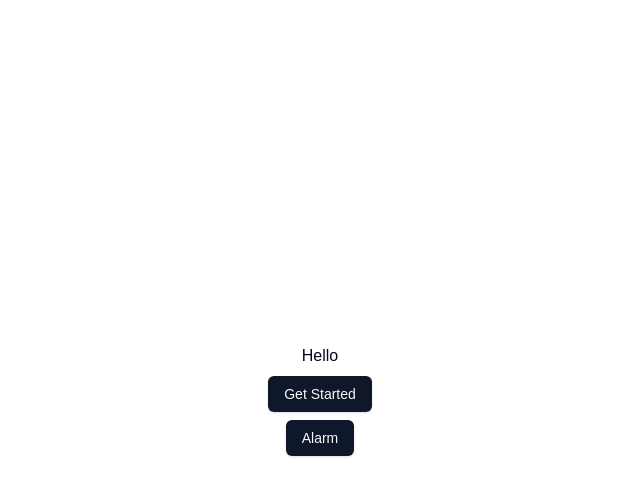
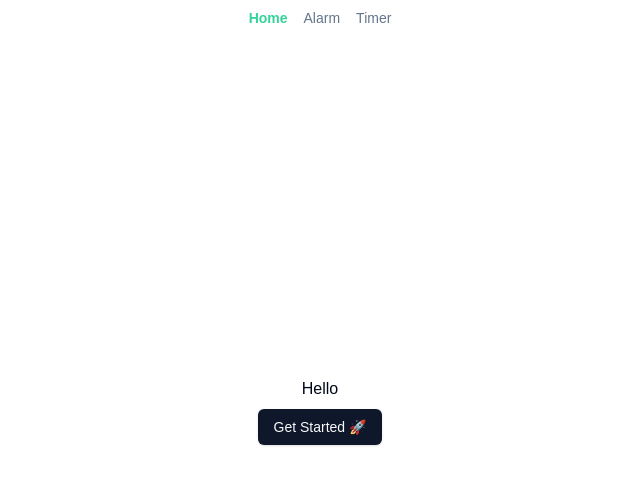
Before and after one commit to digitag62/next-auth-v5, a Next.js app: page / in a window 1280 px wide. Shown: the top 496 px of the page, without its empty margins (320-960 px from the left). Built offline with nearby package versions, Linux system fonts and the light colour scheme.

Commit message:
update: add a navigation and notification

```diff
--- a/app/globals.css
+++ b/app/globals.css
@@ -2,8 +2,15 @@
 @tailwind components;
 @tailwind utilities;
 
+/* For webkit browsers (Chrome, Safari) */
+::-webkit-scrollbar {
+  display: none;  /* Hides the scrollbar */
+}
+
 body {
   font-family: Arial, Helvetica, sans-serif;
+  scrollbar-width: none;
+  -ms-overflow-style: none;  /* Hides the scrollbar in IE and Edge */
 }
 
 @layer utilities {
--- a/app/layout.tsx
+++ b/app/layout.tsx
@@ -2,6 +2,7 @@ import type { Metadata } from "next";
 import localFont from "next/font/local";
 import "./globals.css";
 import { Toaster } from "@/components/ui/toaster";
+import { HeaderComponent } from "@/components/header";
 
 const geistSans = localFont({
   src: "./fonts/GeistVF.woff",
@@ -15,7 +16,7 @@ const geistMono = localFont({
 });
 
 export const metadata: Metadata = {
-  title: "Create Next App",
+  title: "Utils - by Rgdmprmd",
   description: "Generated by create next app",
 };
 
@@ -29,6 +30,7 @@ export default function RootLayout({
       <body
         className={`${geistSans.variable} ${geistMono.variable} antialiased`}
       >
+        <HeaderComponent />
         {children}
         <Toaster />
       </body>
--- a/app/page.tsx
+++ b/app/page.tsx
@@ -4,14 +4,11 @@ import Link from "next/link";
 
 export default function Home() {
   return (
-    <div className="min-h-screen flex flex-col items-center justify-center">
+    <div className="min-h-[calc(100vh-50px)] flex flex-col items-center justify-center">
       <main className="flex flex-col gap-2 items-center">
         <h2>Hello</h2>
-        <Link href="/dashboard" className={cn(buttonVariants())}>
-          Get Started
-        </Link>
-        <Link href="/alarm" className={cn(buttonVariants())}>
-          Alarm
+        <Link href="/timer" className={cn(buttonVariants())}>
+          Get Started 🚀
         </Link>
       </main>
     </div>
--- a/app/sign-up/page.tsx
+++ b/app/timer/page.tsx
@@ -1,15 +1,13 @@
-import React from "react";
-import { FormSignup } from "@/components/form-signup";
+"use client";
 
-const SignUp = () => {
+import { TimerClock } from "@/components/timer-clock";
+
+const AlarmPage = () => {
   return (
-    <div className="min-h-screen flex flex-col items-center justify-center">
-      <main className="flex flex-col gap-2 items-center">
-        <h2>Sign up</h2>
-        <FormSignup />
-      </main>
+    <div className="min-h-[calc(100vh-50px)] flex flex-col items-center justify-center gap-4 py-6">
+      <TimerClock />
     </div>
   );
 };
 
-export default SignUp;
+export default AlarmPage;
--- a/components/alarm-clock.tsx
+++ b/components/alarm-clock.tsx
@@ -1,6 +1,6 @@
 "use client";
 
-import React, { useEffect, useRef, useState } from "react";
+import React, { useEffect, useState } from "react";
 import { zodResolver } from "@hookform/resolvers/zod";
 import { useForm } from "react-hook-form";
 import { z } from "zod";
@@ -37,10 +37,6 @@ export type AlarmsType = {
 
 export const AlarmClock = () => {
   const [alarms, setAlarms] = useState<AlarmsType[]>([]);
-  const [alarmActive, setAlarmActive] = useState<Date | null>(null);
-  const [status, setStatus] = useState<string>("");
-
-  const timerRef = useRef<NodeJS.Timeout | null>(null);
   const [duar] = useSound("/sound/shocked-sound-effect.mp3", { volume: 0.5 });
   const [alarmsRetro, { stop }] = useSound("/sound/alarms-morning.wav", {
     volume: 0.5,
@@ -160,6 +156,7 @@ export const AlarmClock = () => {
       if (alarm.time + ":00" === formattedTime && !alarm.run) {
         alarmsRetro();
         handleCheck(true, idx);
+        showNotification(alarm.time); // Show notification when the alarm time matches
         console.log(`Alarm triggered at ${alarm.time}!`);
         return { ...alarm, run: true };
       }
@@ -167,13 +164,36 @@ export const AlarmClock = () => {
     });
   };
 
+  // Request permission to send notifications
+  const requestNotificationPermission = () => {
+    if (Notification.permission !== "granted") {
+      Notification.requestPermission();
+    }
+  };
+
+  // Show notification
+  const showNotification = (alarmTime: string) => {
+    if (Notification.permission === "granted") {
+      new Notification(`Alarm: ${alarmTime}`, {
+        body: "Your alarm time has arrived!",
+        icon: "/path-to-your-icon.png", // Optional icon for notification
+      });
+    }
+  };
+
   useEffect(() => {
-    const interval = setInterval(checkAlarms, 1000); // check every minute
-    return () => clearInterval(interval); // cleanup on component unmount
+    // Ensure the code only runs on the client side
+    if (typeof window !== "undefined") {
+      // Request notification permission
+      requestNotificationPermission();
+
+      const interval = setInterval(checkAlarms, 1000); // check every minute
+      return () => clearInterval(interval); // cleanup on component unmount
+    }
   }, [alarms]);
 
   return (
-    <div className="flex flex-col gap-2 items-center justify-center rounded-2xl p-8  border">
+    <div className="flex flex-col gap-2 items-center justify-center rounded-2xl p-8 border">
       <div className="text-2xl font-bold tracking-tight">Alarm Timer</div>
       <p className="text-sm text-gray-500 dark:text-gray-400 mb-4 text-center">
         Display countdown timeer in minutes, and seconds.
--- a/components/digital-clock.tsx
+++ b/components/digital-clock.tsx
@@ -1,11 +1,10 @@
 "use client";
 
 import React, { useEffect, useMemo, useState } from "react";
-import { Button } from "@/components/ui/button";
 
 export const DigitalClock = () => {
   const [mounted, setMounted] = useState(false);
-  const [is24Hour, setIs24Hour] = useState(false);
+  const [is24Hour, setIs24Hour] = useState(true);
   const [time, setTime] = useState(new Date());
 
   useEffect(() => {
@@ -23,6 +22,7 @@ export const DigitalClock = () => {
       : (time.getHours() % 12 || 12).toString().padStart(2, "0");
     const minutes = time.getMinutes().toString().padStart(2, "0");
     const seconds = time.getSeconds().toString().padStart(2, "0");
+    document.title = `${hours}:${minutes}:${seconds} - Alarm`;
     return `${hours}:${minutes}:${seconds}`;
   }, [time, is24Hour, mounted]);
 
@@ -33,9 +33,9 @@ export const DigitalClock = () => {
         Display current time in hours, minutes, and seconds.
       </div>
       <div className="text-6xl font-bold tracking-tight">{formattedTime}</div>
-      <Button onClick={() => setIs24Hour((curr) => !curr)} variant="link">
+      {/* <Button onClick={() => setIs24Hour((curr) => !curr)} variant="link">
         {is24Hour ? 24 : 12} Hours Format
-      </Button>
+      </Button> */}
     </div>
   );
 };
--- /dev/null
+++ b/components/header.tsx
@@ -0,0 +1,33 @@
+"use client";
+
+import { cn } from "@/lib/utils";
+import Link from "next/link";
+import { usePathname } from "next/navigation";
+
+export const paths = [
+  { path: "/", title: "Home" },
+  { path: "/alarm", title: "Alarm" },
+  { path: "/timer", title: "Timer" },
+];
+
+export const HeaderComponent = () => {
+  const pathname = usePathname();
+
+  return (
+    <div className="flex justify-center items-center py-2 gap-4 z-10 w-full h-full">
+      {paths.map((p) => (
+        <Link
+          href={p.path}
+          className={cn(
+            pathname == p.path
+              ? "text-emerald-400 font-semibold"
+              : "text-muted-foreground",
+            "text-sm hover:text-emerald-600"
+          )}
+        >
+          {p.title}
+        </Link>
+      ))}
+    </div>
+  );
+};
--- a/tailwind.config.ts
+++ b/tailwind.config.ts
@@ -10,53 +10,53 @@ const config: Config = {
   theme: {
     extend: {
       colors: {
-  			background: 'hsl(var(--background))',
-  			foreground: 'hsl(var(--foreground))',
+        background: "hsl(var(--background))",
+        foreground: "hsl(var(--foreground))",
         card: {
-  				DEFAULT: 'hsl(var(--card))',
-  				foreground: 'hsl(var(--card-foreground))'
+          DEFAULT: "hsl(var(--card))",
+          foreground: "hsl(var(--card-foreground))",
         },
         popover: {
-  				DEFAULT: 'hsl(var(--popover))',
-  				foreground: 'hsl(var(--popover-foreground))'
+          DEFAULT: "hsl(var(--popover))",
+          foreground: "hsl(var(--popover-foreground))",
         },
         primary: {
-  				DEFAULT: 'hsl(var(--primary))',
-  				foreground: 'hsl(var(--primary-foreground))'
+          DEFAULT: "hsl(var(--primary))",
+          foreground: "hsl(var(--primary-foreground))",
         },
         secondary: {
-  				DEFAULT: 'hsl(var(--secondary))',
-  				foreground: 'hsl(var(--secondary-foreground))'
+          DEFAULT: "hsl(var(--secondary))",
+          foreground: "hsl(var(--secondary-foreground))",
         },
         muted: {
-  				DEFAULT: 'hsl(var(--muted))',
-  				foreground: 'hsl(var(--muted-foreground))'
+          DEFAULT: "hsl(var(--muted))",
+          foreground: "hsl(var(--muted-foreground))",
         },
         accent: {
-  				DEFAULT: 'hsl(var(--accent))',
-  				foreground: 'hsl(var(--accent-foreground))'
+          DEFAULT: "hsl(var(--accent))",
+          foreground: "hsl(var(--accent-foreground))",
         },
         destructive: {
-  				DEFAULT: 'hsl(var(--destructive))',
-  				foreground: 'hsl(var(--destructive-foreground))'
+          DEFAULT: "hsl(var(--destructive))",
+          foreground: "hsl(var(--destructive-foreground))",
         },
-  			border: 'hsl(var(--border))',
-  			input: 'hsl(var(--input))',
-  			ring: 'hsl(var(--ring))',
+        border: "hsl(var(--border))",
+        input: "hsl(var(--input))",
+        ring: "hsl(var(--ring))",
         chart: {
-  				'1': 'hsl(var(--chart-1))',
-  				'2': 'hsl(var(--chart-2))',
-  				'3': 'hsl(var(--chart-3))',
-  				'4': 'hsl(var(--chart-4))',
-  				'5': 'hsl(var(--chart-5))'
-  			}
+          "1": "hsl(var(--chart-1))",
+          "2": "hsl(var(--chart-2))",
+          "3": "hsl(var(--chart-3))",
+          "4": "hsl(var(--chart-4))",
+          "5": "hsl(var(--chart-5))",
+        },
       },
       borderRadius: {
-  			lg: 'var(--radius)',
-  			md: 'calc(var(--radius) - 2px)',
-  			sm: 'calc(var(--radius) - 4px)'
-  		}
-  	}
+        lg: "var(--radius)",
+        md: "calc(var(--radius) - 2px)",
+        sm: "calc(var(--radius) - 4px)",
+      },
+    },
   },
   plugins: [require("tailwindcss-animate")],
 };
```
Also changed, not shown: components/timer-clock.tsx (+37 -4 lines). Lines whose indentation alone changed are shown as unchanged.
